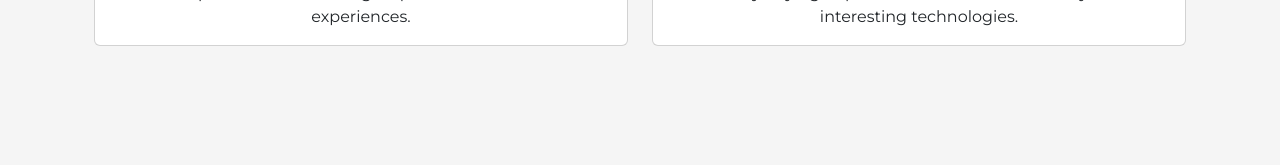
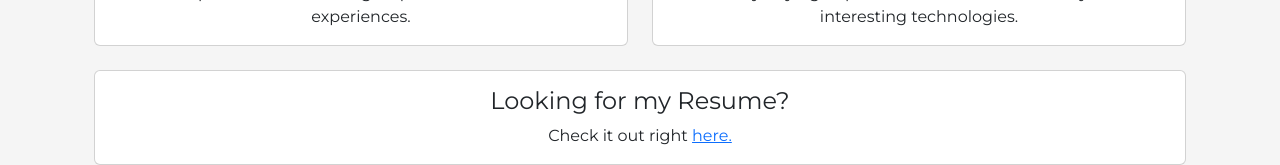
Before and after one commit to TaylorJMorgan/Portfolio-Website, a React (Create React App) app: page /About in a window 1280 px wide. Shown: the part 693-858 px from the top of the page. Before the commit the page ends 800 px from the top, so only its background shows below. Built offline with nearby package versions, Linux system fonts and the light colour scheme.

Commit message:
add resume link to about page

```diff
--- a/src/components/About/About.js
+++ b/src/components/About/About.js
@@ -7,6 +7,7 @@ import classes from './About.module.css';
 import Row from 'react-bootstrap/Row';
 import Col from 'react-bootstrap/Col';
 import Container from 'react-bootstrap/Container';
+import ResumeCard from './components/ResumeCard';
 
 const About = (props) => {
   return (
@@ -47,6 +48,11 @@ const About = (props) => {
               />
             </Col>
           </Row>
+          <Row>
+            <Col xs={12}>
+              <ResumeCard />
+            </Col>
+          </Row>
         </Container>
       </section>
     </MotionWrapper>
--- /dev/null
+++ b/src/components/About/components/ResumeCard.js
@@ -0,0 +1,23 @@
+import React from 'react';
+
+// import classes from './ResumeCard.module.css';
+import Card from 'react-bootstrap/Card';
+
+const ResumeCard = (props) => {
+  return (
+    <Card className='text-center'>
+      <Card.Body className='d-flex flex-column'>
+        {props.body}
+        <Card.Title className='mt-auto fs-4'>Looking for my Resume?</Card.Title>
+        <Card.Text>
+          Check it out right{' '}
+          <a href='https://docs.google.com/document/d/e/2PACX-1vQaile7er0u020BMan6Kd2wDNuaQRWrSjNFDVpn2_yGiLWkiqyzfJ7R4zmPoBhMhxC-HWKLAdw4EVli/pub'>
+            here.
+          </a>
+        </Card.Text>
+      </Card.Body>
+    </Card>
+  );
+};
+
+export default ResumeCard;
```
Also changed, not shown: src/components/About/components/ResumeCard.module.css (added).
